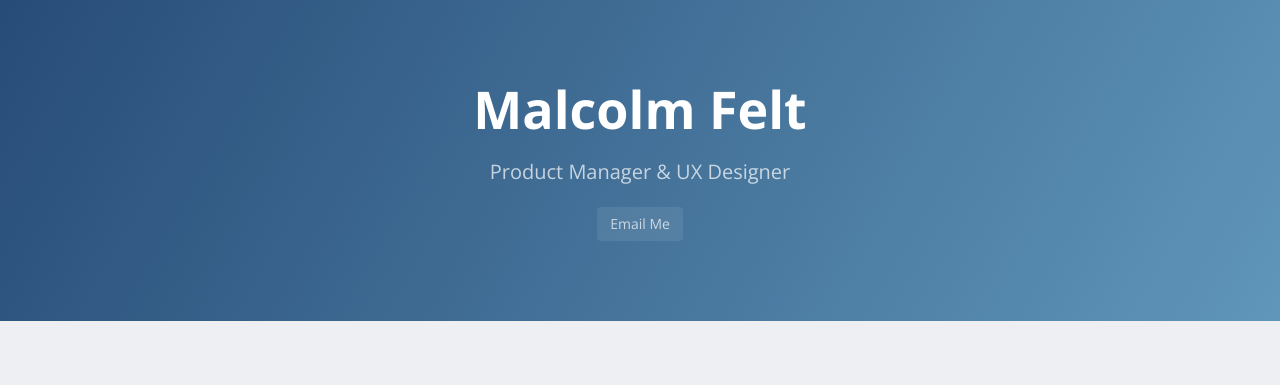
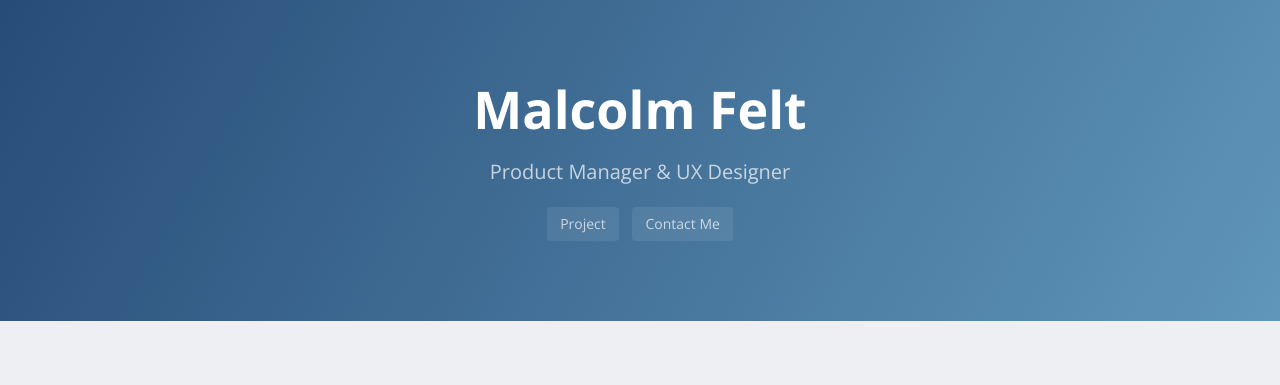
Before and after one commit to mfelt/mfelt.github.io, a Jekyll site: the page built from index.md, in a window 1280 px wide. Shown: the top 385 px of the page. Built offline with Jekyll 4.4.1, drawn with Linux system fonts in a browser that asks for light colours; nearby versions of some CDN libraries; our own code applies the rules of GitHub Pages for plain Markdown files.

Commit message:
Update template

```diff
--- a/_layouts/default.html
+++ b/_layouts/default.html
@@ -15,7 +15,8 @@
     <section class="page-header">
       <h1 class="project-name"><a href="/">{{ site.title | default: site.github.repository_name }}</a></h1>
       <h2 class="project-tagline">{{ site.description | default: site.github.project_tagline }}</h2>
-        <a href="mailto:pilotemt963@gmail.com" class="btn">Email Me</a>
+        <a href="/#projects" class="btn">Project</a>
+        <a href="/contact/" class="btn">Contact Me</a>
     </section>
 
     <section class="main-content">
```
